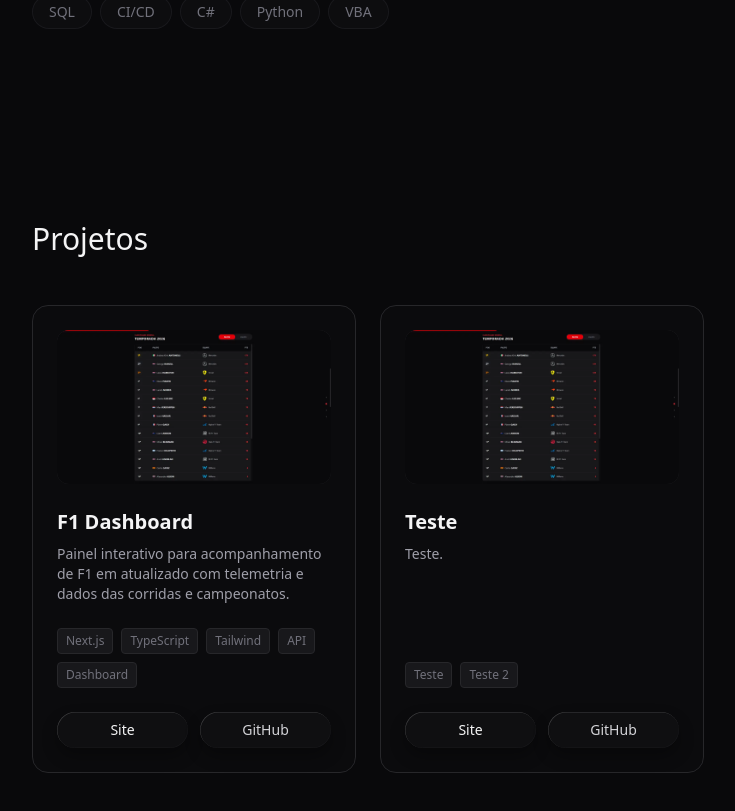
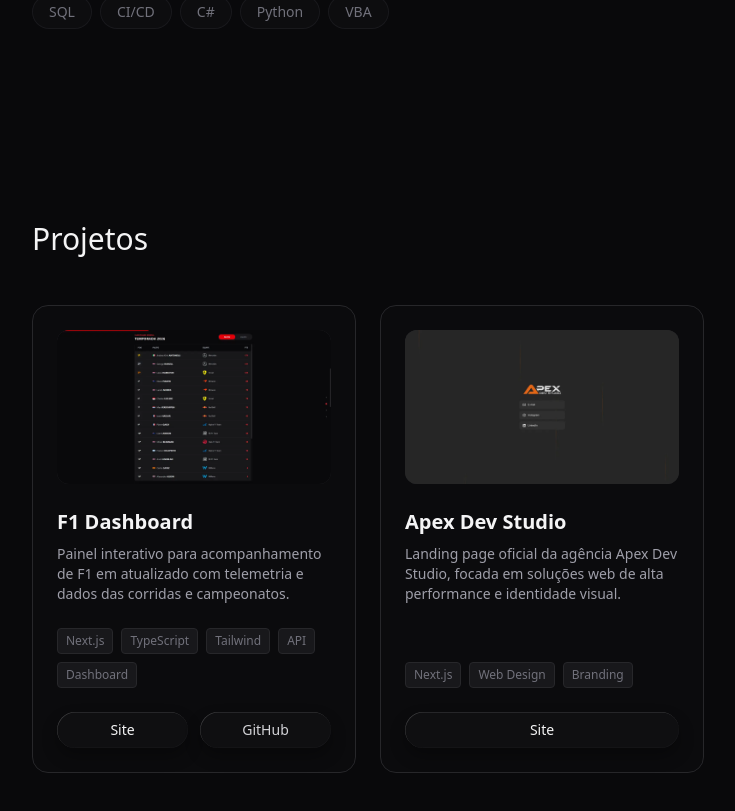
Before and after one commit to GroundWave96/portfolio, a Next.js app: page / in a window 1280 px wide. Shown: the part 1315-2126 px from the top of the page, without its empty margins (272-1007 px from the left). Built offline with nearby package versions, Linux system fonts and the light colour scheme.

Commit message:
feat: adiciona projeto Apex Dev Studio ao portfólio

```diff
--- a/src/data/projects.ts
+++ b/src/data/projects.ts
@@ -24,13 +24,13 @@
   },
   {
     id: 2,
-    title: "Teste",
-    description: "Teste.",
-    images: ["/projects/f1-1.webp", "/projects/f1-2.webp", "/projects/f1-3.webp", "/projects/f1-4.webp"],
-    tags: ["Teste", "Teste 2"],
+    title: "Apex Dev Studio",
+    description: "Landing page oficial da agência Apex Dev Studio, focada em soluções web de alta performance e identidade visual.",
+    images: ["/projects/apex-1.webp"],
+    tags: ["Next.js", "Web Design", "Branding"],
     links: {
-      live: "https://f1dash.pages.dev/",
-      repo: "https://github.com/GroundWave96/f1-dashboard",
+      live: "https://apexdevstudio.pages.dev/",
+      repo: "",
     },
   },
 ];
```
Also changed, not shown: public/projects/apex-1.webp (added).
